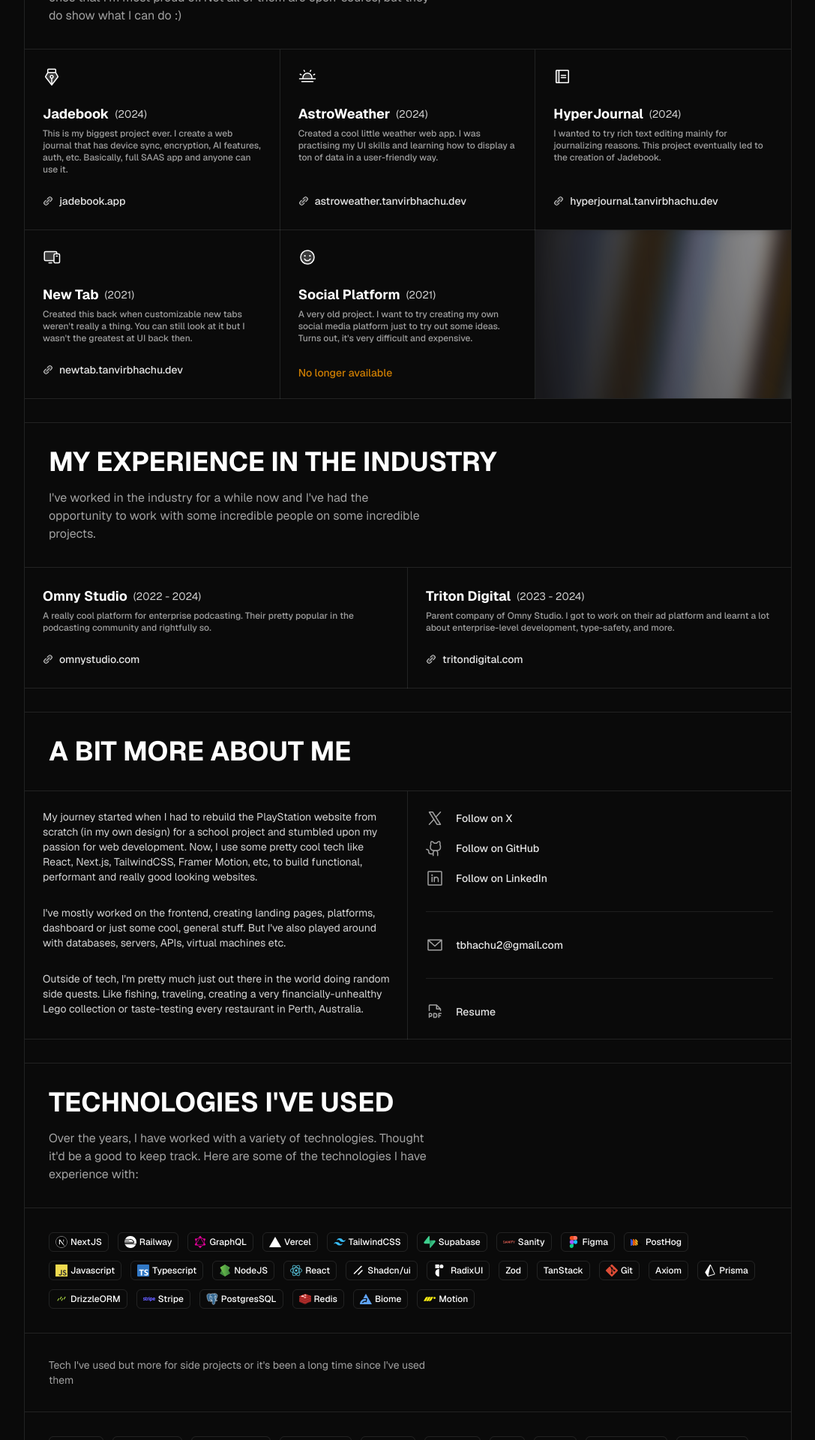
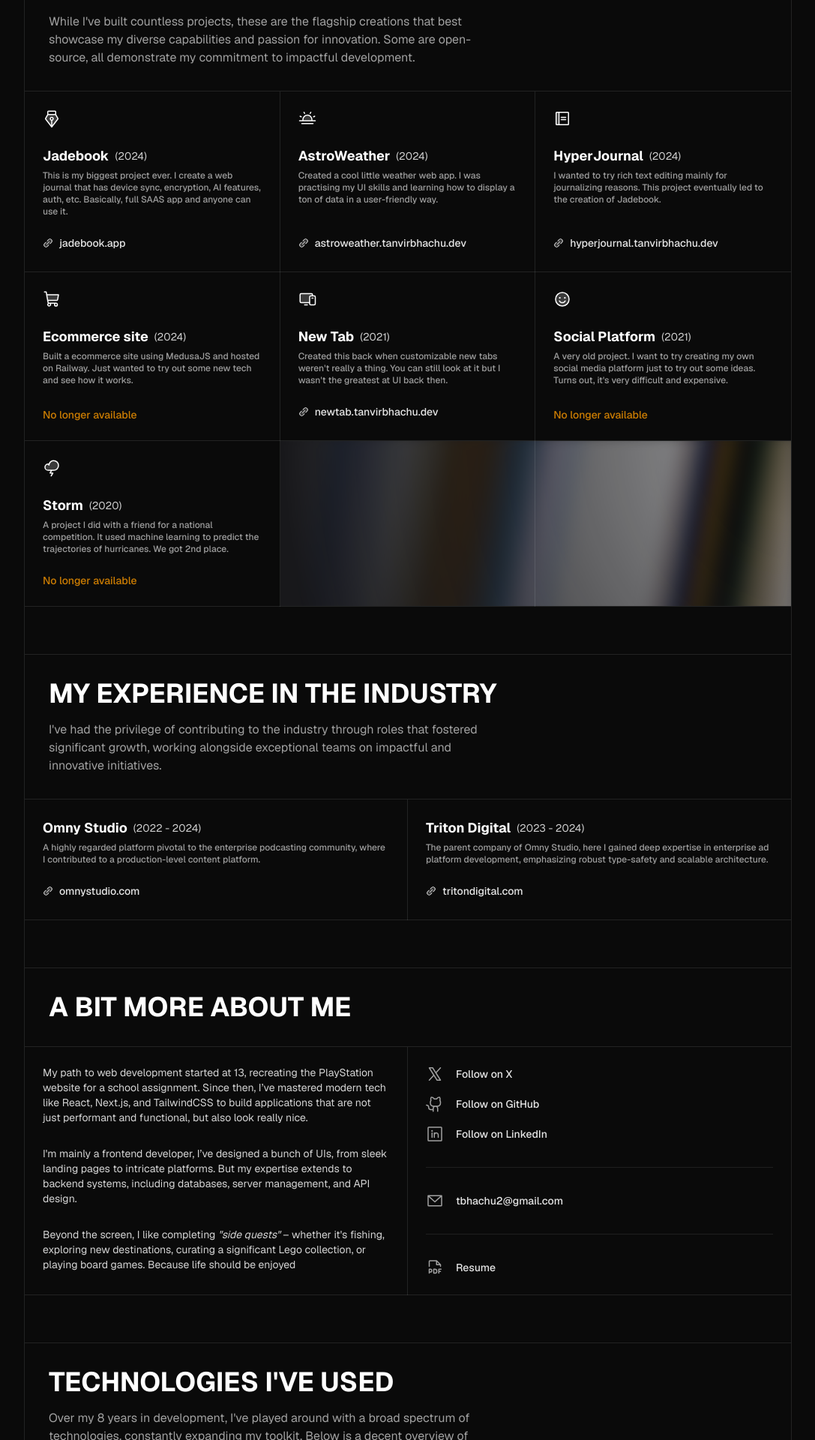
Before and after one commit to tanvirbhachu/portfolio-2025, a Next.js app: page / in a window 1280 px wide. Shown: the part 880-2800 px from the top of the page at 75% size, without its empty margins (96-1183 px from the left). Built offline with nearby package versions, Linux system fonts and the light colour scheme.

Commit message:
update styling, update text, add new blog article

```diff
--- a/src/app/blog/[slug]/page.tsx
+++ b/src/app/blog/[slug]/page.tsx
@@ -131,6 +131,7 @@
 
         <div className="relative max-w-5xl border-x border-b w-full mx-auto overflow-hidden p-5 sm:p-6 md:p-8 lg:p-12">
           {post.body && (
+            <div className="max-w-2xl mx-auto">
               <PortableText
                 value={post.body}
                 components={{
@@ -158,7 +159,10 @@
                   },
                   types: {
                     codeBlock: ({ value }) => (
-                    <CodeBlock language={value.language} code={value.content} />
+                      <CodeBlock
+                        language={value.language}
+                        code={value.content}
+                      />
                     ),
                     image: ({ value }) => (
                       <img
@@ -170,7 +174,9 @@
                     separator: ({ value }) => {
                       switch (value.style) {
                         case "line":
-                        return <hr className="my-8 border-t border-gray-200" />;
+                          return (
+                            <hr className="my-8 border-t border-gray-200" />
+                          );
                         case "space":
                           return <div className="my-8" />;
                         default:
@@ -228,6 +234,7 @@
                   },
                 }}
               />
+            </div>
           )}
         </div>
 
--- a/src/app/page.tsx
+++ b/src/app/page.tsx
@@ -48,6 +48,8 @@
   PenNibStraight,
   Smiley,
   SunHorizon,
+  CloudLightning,
+  ShoppingCart,
 } from "@phosphor-icons/react/dist/ssr";
 import { Orbitron } from "next/font/google";
 import Link from "next/link";
@@ -71,7 +73,7 @@
           </h1>
 
           <TextGenerateEffect
-            words="Full-stack Web Developer, founder, and designer."
+            words="The Full-Stack 'Hidden Gem' You've Been Searching For"
             className={cn(
               orbitron.className,
               "text-4xl md:text-6xl font-bold uppercase text-left max-w-7xl"
@@ -79,10 +81,11 @@
           />
 
           <p className="text-base max-w-xl text-left mt-8 opacity-80 animate-in fade-in-0 duration-1000">
-            Hey, I&apos;m Tanvir, a web developer and designer. I&apos;m the
-            creator of Jadebook, a web platform for journaling and growth.
-            I&apos;ve been coding ever since I was 12 years old so I&apos;ve
-            been doing this for a while now.
+            Hey, I'm Tanvir, a full-stack web developer and designer. As the
+            creator of Jadebook, a cutting-edge journaling SaaS, I bring 8 years
+            of deep experience building robust and intuitive web platforms. I've
+            been immersed in code since I was 13, constantly pushing the
+            boundaries of what's possible.
           </p>
         </div>
       </div>
@@ -116,6 +119,14 @@
     icon: Notebook,
   },
   {
+    name: "Ecommerce site",
+    description:
+      "Built a ecommerce site using MedusaJS and hosted on Railway. Just wanted to try out some new tech and see how it works.",
+    date: "2024",
+    link: null,
+    icon: ShoppingCart,
+  },
+  {
     name: "New Tab",
     description:
       "Created this back when customizable new tabs weren't really a thing. You can still look at it but I wasn't the greatest at UI back then.",
@@ -131,20 +142,28 @@
     link: null,
     icon: Smiley,
   },
+  {
+    name: "Storm",
+    description:
+      "A project I did with a friend for a national competition. It used machine learning to predict the trajectories of hurricanes. We got 2nd place.",
+    date: "2020",
+    link: null,
+    icon: CloudLightning,
+  },
 ] as const;
 
 const work = [
   {
     name: "Omny Studio",
     description:
-      "A really cool platform for enterprise podcasting. Their pretty popular in the podcasting community and rightfully so.",
+      "A highly regarded platform pivotal to the enterprise podcasting community, where I contributed to a production-level content platform.",
     date: "2022 - 2024",
     link: "https://omnystudio.com/learn",
   },
   {
     name: "Triton Digital",
     description:
-      "Parent company of Omny Studio. I got to work on their ad platform and learnt a lot about enterprise-level development, type-safety, and more.",
+      "The parent company of Omny Studio, here I gained deep expertise in enterprise ad platform development, emphasizing robust type-safety and scalable architecture.",
     date: "2023 - 2024",
     link: "https://tritondigital.com/",
   },
@@ -231,7 +250,7 @@
           </Link>
         ))}
 
-        <div className="flex w-full h-full border-b relative overflow-hidden">
+        <div className="flex w-full h-full min-h-54 border-b relative overflow-hidden lg:col-span-2">
           <div className="absolute inset-0">
             <AuroraBackground>
               <div className="size-full"></div>
@@ -312,23 +331,23 @@
         <div className="p-6 border-b flex flex-col">
           <div className="space-y-7 text-sm text-neutral-300">
             <p>
-              My journey started when I had to rebuild the PlayStation website
-              from scratch (in my own design) for a school project and stumbled
-              upon my passion for web development. Now, I use some pretty cool
-              tech like React, Next.js, TailwindCSS, Framer Motion, etc, to
-              build functional, performant and really good looking websites.
+              My path to web development started at 13, recreating the
+              PlayStation website for a school assignment. Since then, I’ve
+              mastered modern tech like React, Next.js, and TailwindCSS to build
+              applications that are not just performant and functional, but also
+              look really nice.
             </p>
             <p>
-              I&apos;ve mostly worked on the frontend, creating landing pages,
-              platforms, dashboard or just some cool, general stuff. But
-              I&apos;ve also played around with databases, servers, APIs,
-              virtual machines etc.
+              I'm mainly a frontend developer, I’ve designed a bunch of UIs,
+              from sleek landing pages to intricate platforms. But my expertise
+              extends to backend systems, including databases, server
+              management, and API design.
             </p>
             <p>
-              Outside of tech, I&apos;m pretty much just out there in the world
-              doing random side quests. Like fishing, traveling, creating a very
-              financially-unhealthy Lego collection or taste-testing every
-              restaurant in Perth, Australia.
+              Beyond the screen, I like completing <i>"side quests"</i> –
+              whether it's fishing, exploring new destinations, curating a
+              significant Lego collection, or playing board games. Because life
+              should be enjoyed
             </p>
           </div>
         </div>
@@ -553,6 +572,12 @@
 } as const;
 
 export default function Page() {
+  function Divider() {
+    return (
+      <div className="relative max-w-5xl border-x border-b w-full mx-auto h-16"></div>
+    );
+  }
+
   return (
     <div className="w-full text-white">
       <div className="fixed w-full pointer-events-none z-50 px-5">
@@ -564,16 +589,17 @@
           <Hero />
         </div>
 
-        <div className="relative max-w-5xl border-x border-b w-full mx-auto h-8"></div>
+        <Divider />
 
         <div className="relative max-w-5xl border-x border-b w-full mx-auto p-5 md:p-8 space-y-4">
           <h2 className="text-4xl font-bold uppercase max-w-3xl">
             Things I&apos;ve worked on
           </h2>
-          <p className="text-neutral-400 max-w-lg">
-            I’ve worked on tons of little projects over the years but these are
-            the ones that I’m most proud of. Not all of them are open-source,
-            but they do show what I can do :)
+          <p className="text-neutral-400 max-w-xl">
+            While I've built countless projects, these are the flagship
+            creations that best showcase my diverse capabilities and passion for
+            innovation. Some are open-source, all demonstrate my commitment to
+            impactful development.
           </p>
         </div>
 
@@ -581,16 +607,16 @@
           <Projects />
         </div>
 
-        <div className="relative max-w-5xl border-x border-b w-full mx-auto h-8"></div>
+        <Divider />
 
         <div className="relative max-w-5xl border-x border-b w-full mx-auto p-5 md:p-8 space-y-4">
           <h2 className="text-4xl font-bold uppercase max-w-3xl">
             My experience in the industry
           </h2>
-          <p className="text-neutral-400 max-w-lg">
-            I&apos;ve worked in the industry for a while now and I&apos;ve had
-            the opportunity to work with some incredible people on some
-            incredible projects.
+          <p className="text-neutral-400 max-w-xl">
+            I've had the privilege of contributing to the industry through roles
+            that fostered significant growth, working alongside exceptional
+            teams on impactful and innovative initiatives.
           </p>
         </div>
 
@@ -598,7 +624,7 @@
           <Work />
         </div>
 
-        <div className="relative max-w-5xl border-x border-b w-full mx-auto h-8"></div>
+        <Divider />
 
         <div className="relative max-w-5xl border-x border-b w-full mx-auto p-5 md:p-8 space-y-4">
           <h2 className="text-4xl font-bold uppercase max-w-3xl">
@@ -610,16 +636,16 @@
           <About />
         </div>
 
-        <div className="relative max-w-5xl border-x border-b w-full mx-auto h-8"></div>
+        <Divider />
 
         <div className="relative max-w-5xl border-x border-b w-full mx-auto p-5 md:p-8 space-y-4">
           <h2 className="text-4xl font-bold uppercase max-w-3xl">
             Technologies I've used
           </h2>
-          <p className="text-neutral-400 max-w-lg">
-            Over the years, I have worked with a variety of technologies.
-            Thought it'd be a good to keep track. Here are some of the
-            technologies I have experience with:
+          <p className="text-neutral-400 max-w-xl">
+            Over my 8 years in development, I've played around with a broad
+            spectrum of technologies, constantly expanding my toolkit. Below is
+            a decent overview of the technologies I use all the time:
           </p>
         </div>
 
@@ -638,9 +664,9 @@
         </div>
 
         <div className="relative max-w-5xl border-x border-b w-full mx-auto p-5 md:p-8 space-y-4">
-          <p className="text-neutral-400 max-w-lg text-sm">
+          <p className="text-neutral-400 max-w-xl text-sm">
             Tech I've used but more for side projects or it's been a long time
-            since I've used them
+            since I've used them:
           </p>
         </div>
 
```
Lines whose indentation alone changed are shown as unchanged.
